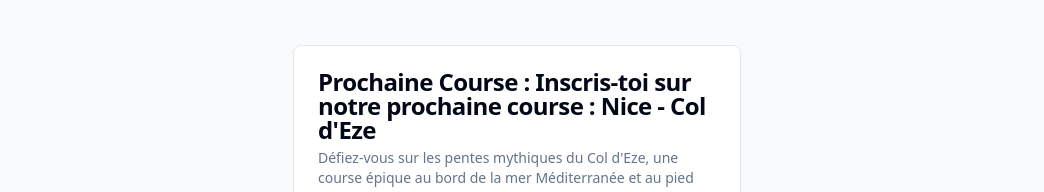
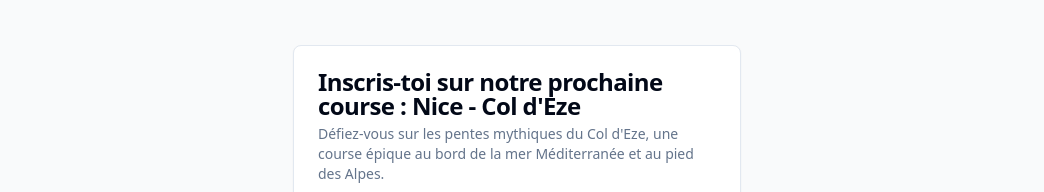
Before and after one commit to paboorganisation-ship-it/Run-To-The-Sky, a React (Vite) app: page / in a window 1280 px wide. Shown: the part 743-935 px from the top of the page, without its empty margins (123-1167 px from the left). Built offline with nearby package versions, Linux system fonts and the light colour scheme.

Commit message:
[dyad] Suppression de la répétition "Prochaine Course" du titre de la carte. - wrote 1 file(s)

```diff
--- a/src/components/NextRaceCard.tsx
+++ b/src/components/NextRaceCard.tsx
@@ -21,7 +21,7 @@ export function NextRaceCard({ race }: NextRaceCardProps) {
     <>
       <Card className="w-full max-w-md mx-auto">
         <CardHeader>
-          <CardTitle>Prochaine Course : {race.name}</CardTitle>
+          <CardTitle>{race.name}</CardTitle>
           <CardDescription>{race.description}</CardDescription>
         </CardHeader>
         <CardContent>
```
